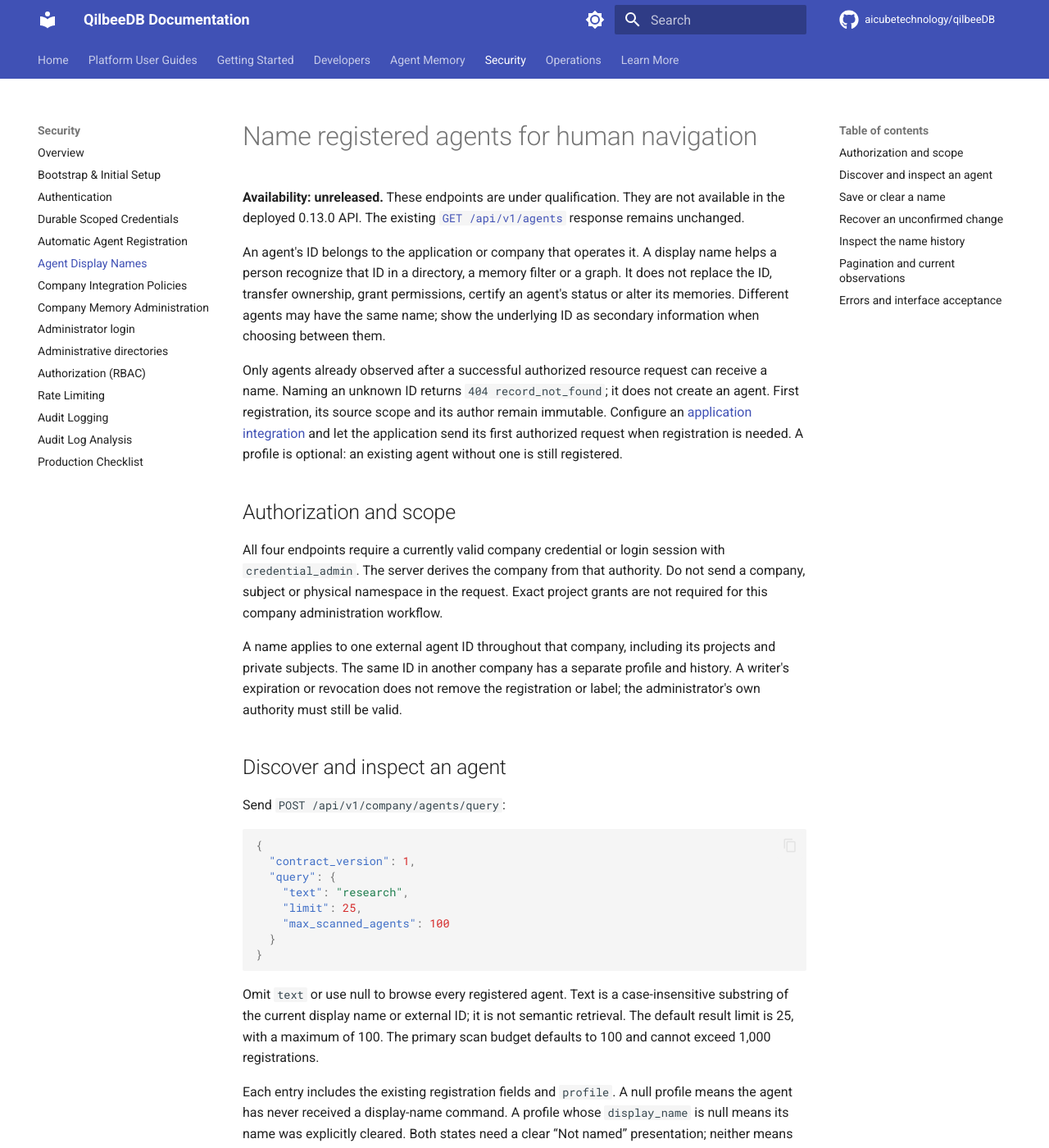
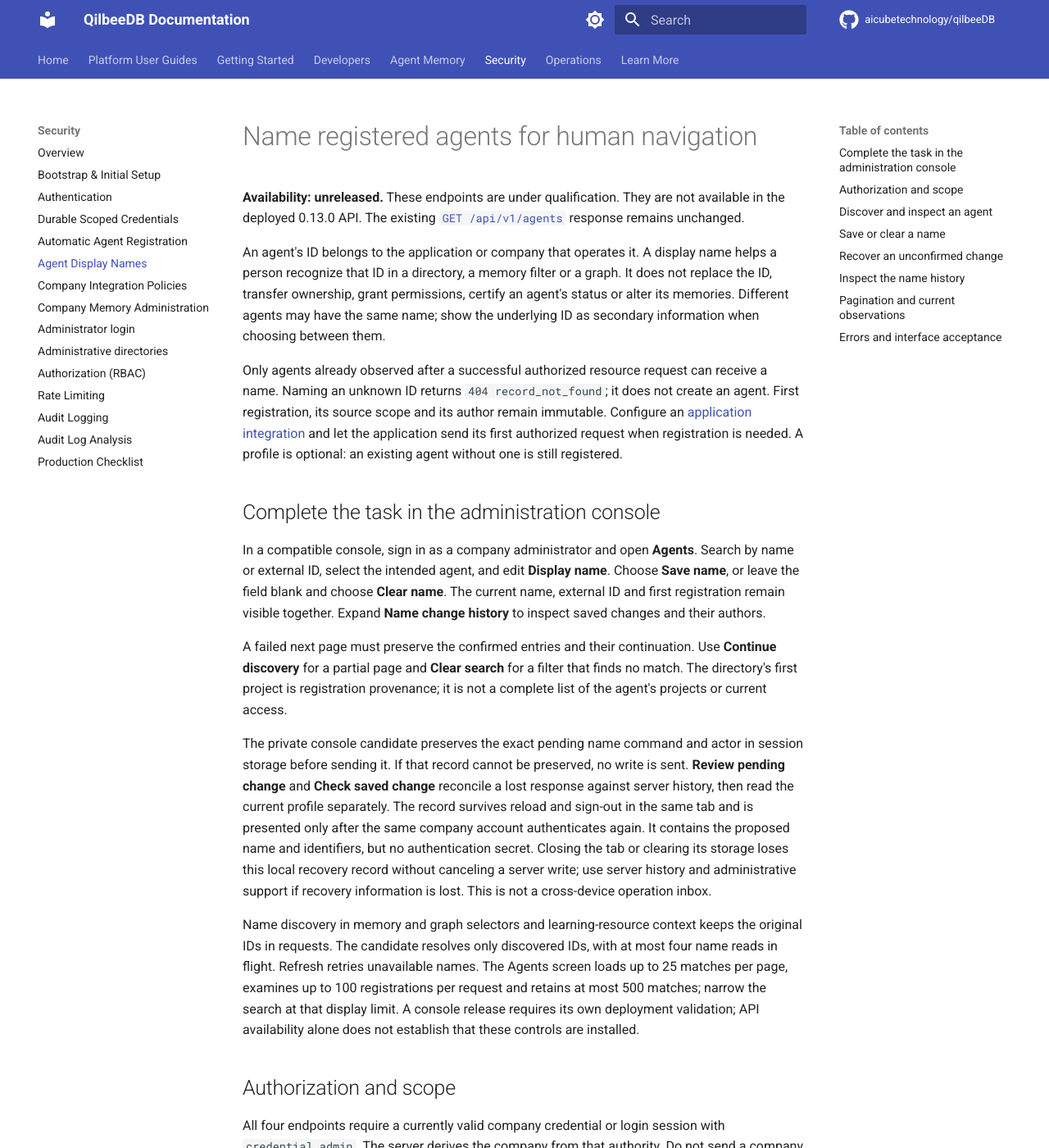
Before and after one commit to aicubetechnology/qilbeeDB, an MkDocs documentation site: the page built from docs/security/agent-display-profiles.md, in a window 1280 px wide and 1400 px high. Shown: the whole window at 82% size. Built offline with MkDocs 1.6.1 and Material for MkDocs 9.7.7, drawn with Linux system fonts in a browser that asks for light colours; comment, search, counter and statistics services are not loaded.

Commit message:
docs(identity): explain agent naming and recovery in the console

```diff
--- a/docs/security/agent-display-profiles.md
+++ b/docs/security/agent-display-profiles.md
@@ -16,6 +16,38 @@ create an agent. First registration, its source scope and its author remain
 immutable. Configure an [application integration](company-integrations.md) and
 let the application send its first authorized request when registration is
 needed. A profile is optional: an existing agent without one is still registered.
+
+## Complete the task in the administration console
+
+In a compatible console, sign in as a company administrator and open **Agents**.
+Search by name or external ID, select the intended agent, and edit **Display
+name**. Choose **Save name**, or leave the field blank and choose **Clear name**.
+The current name, external ID and first registration remain visible together.
+Expand **Name change history** to inspect saved changes and their authors.
+
+A failed next page must preserve the confirmed entries and their continuation.
+Use **Continue discovery** for a partial page and **Clear search** for a filter
+that finds no match. The directory's first project is registration provenance;
+it is not a complete list of the agent's projects or current access.
+
+The private console candidate preserves the exact pending name command and actor
+in session storage before sending it. If that record cannot be preserved, no
+write is sent. **Review pending change** and **Check saved change** reconcile a
+lost response against server history, then read the current profile separately.
+The record survives reload and sign-out in the same tab and is presented only
+after the same company account authenticates again. It contains the proposed
+name and identifiers, but no authentication secret. Closing the tab or clearing
+its storage loses this local recovery record without canceling a server write;
+use server history and administrative support if recovery information is lost.
+This is not a cross-device operation inbox.
+
+Name discovery in memory and graph selectors and learning-resource context keeps
+the original IDs in requests. The candidate resolves only discovered IDs, with
+at most four name reads in flight. Refresh retries unavailable names. The Agents
+screen loads up to 25 matches per page, examines up to 100 registrations per
+request and retains at most 500 matches; narrow the search at that display limit.
+A console release requires its own deployment validation; API availability alone
+does not establish that these controls are installed.
 
 ## Authorization and scope
 
```
